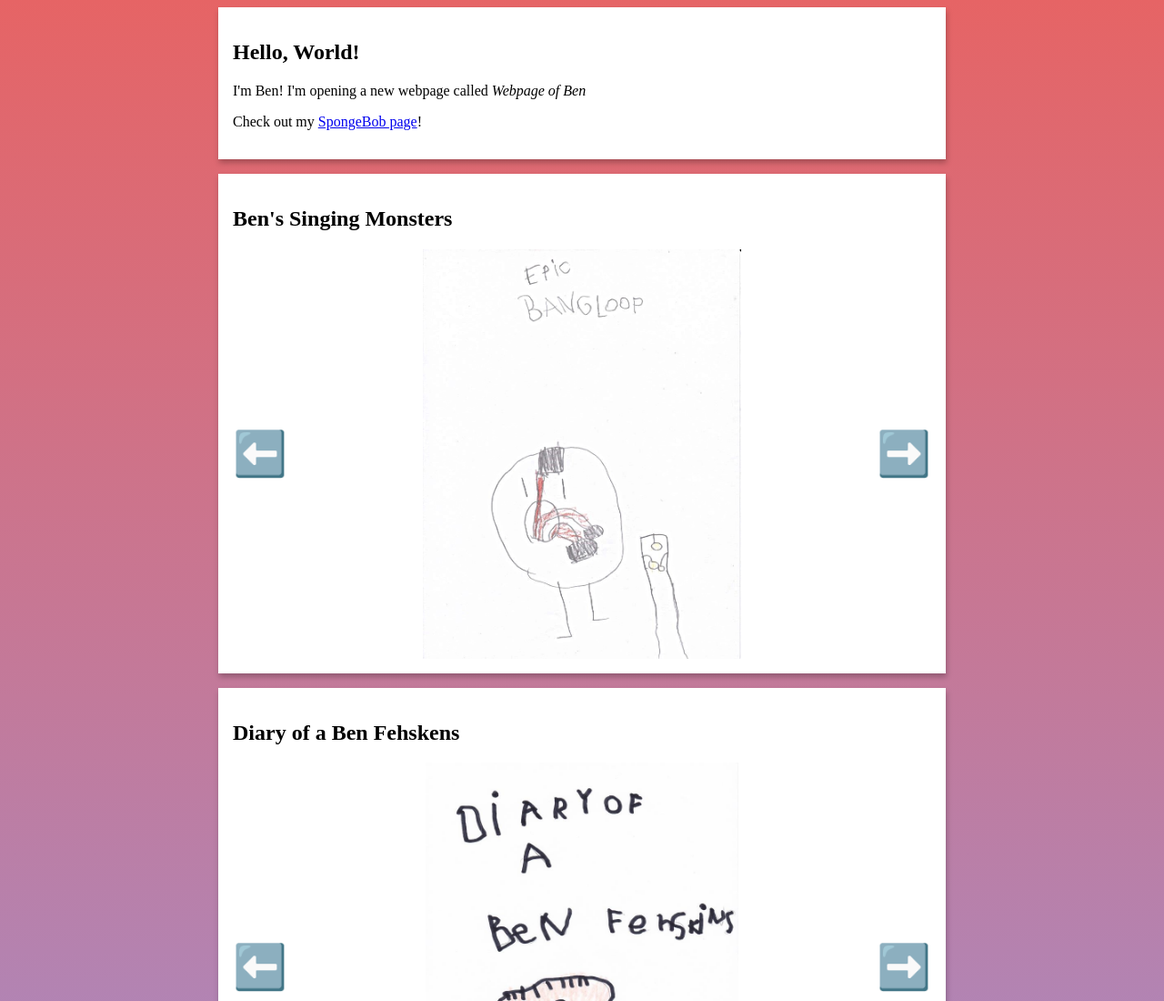
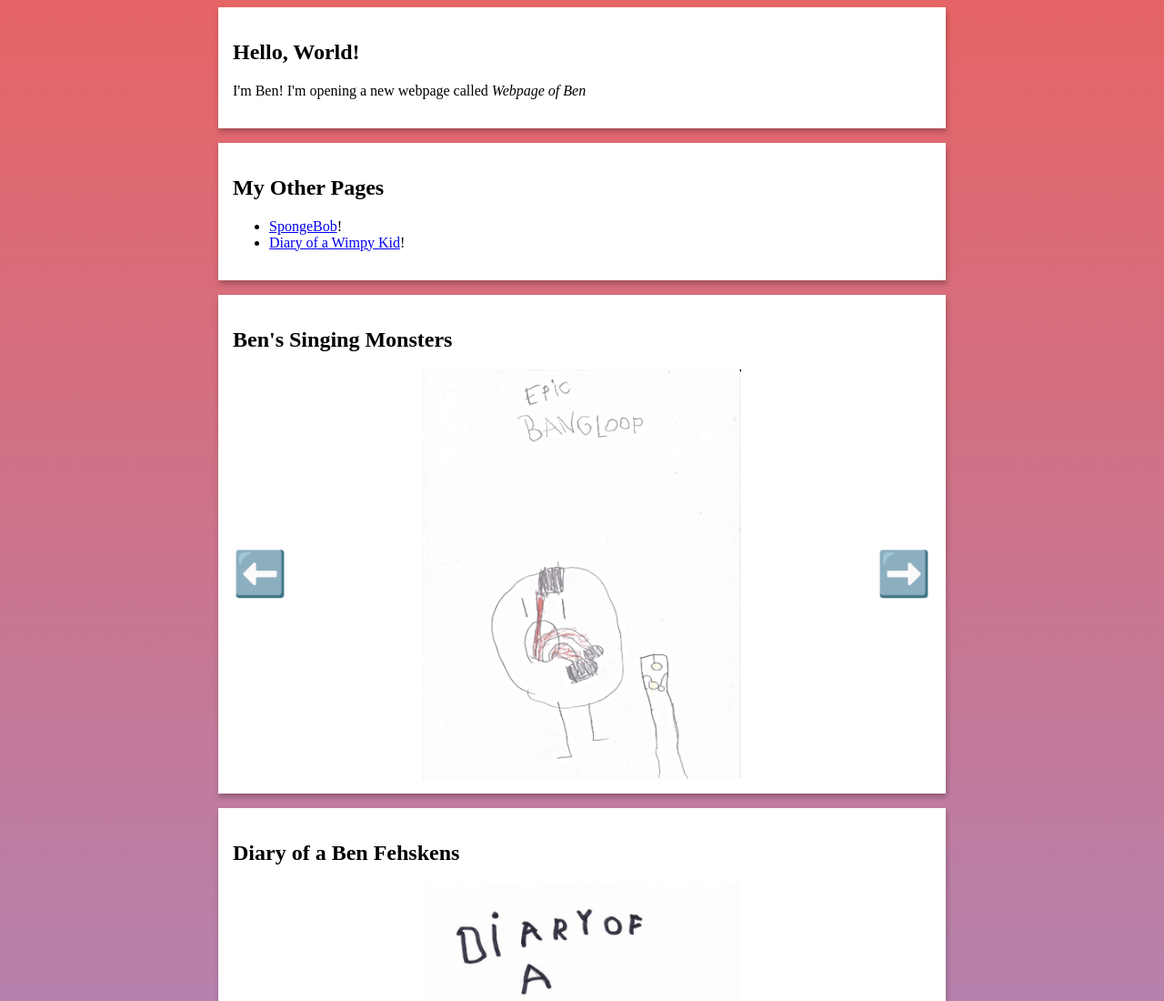
Before and after one commit to gonzofish/ben.fehskens.com, a plain HTML site: page index.html in a window 1280 px wide. Shown: the top 1100 px of the page at 91% size. Drawn offline with Linux system fonts and the light colour scheme.

Commit message:
Add additional pages to index

```diff
--- a/index.html
+++ b/index.html
@@ -15,8 +15,15 @@
         <p>
           I'm Ben! I'm opening a new webpage called <em>Webpage of Ben</em>
         </p>
+      </article>
 
-        <p>Check out my <a href="./spongebob.html">SpongeBob page</a>!</p>
+      <article>
+        <h2>My Other Pages</h2>
+
+        <ul>
+          <li><a href="./spongebob.html">SpongeBob</a>!</li>
+          <li><a href="./wimpy-kid.html">Diary of a Wimpy Kid</a>!</li>
+        </ul>
       </article>
 
       <article>
```
